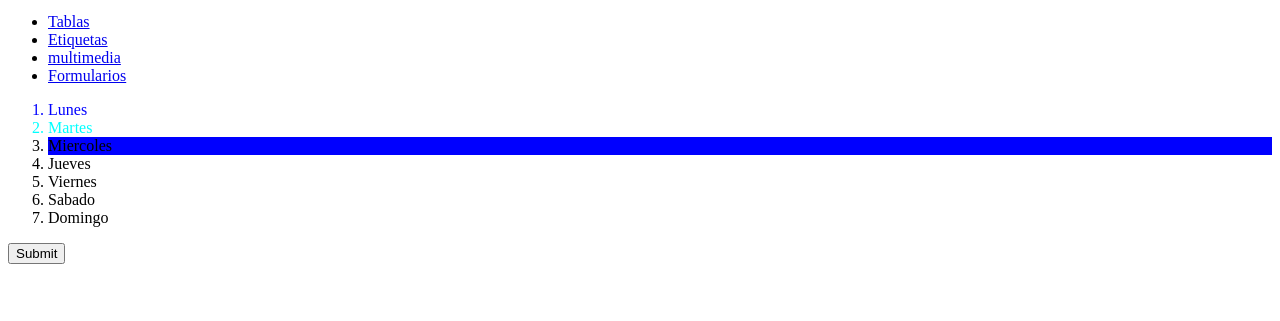
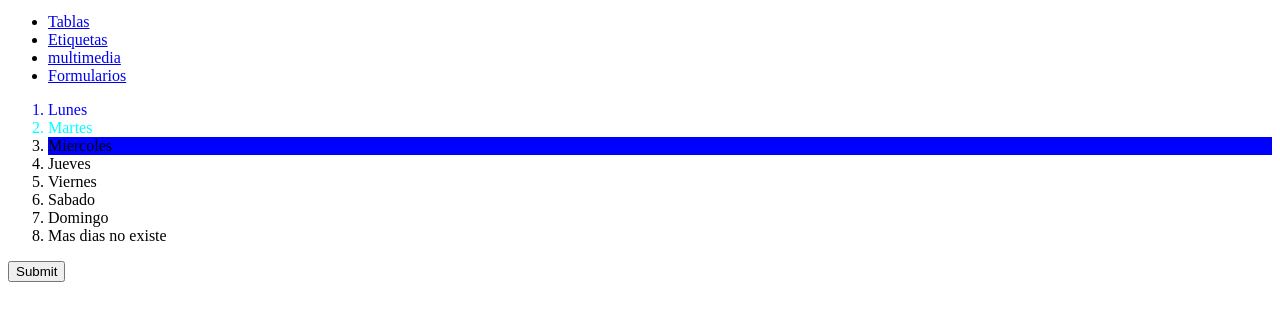
Before and after one commit to chelovidela2024/cac-24100, a plain HTML site: page index.html in a window 1280 px wide. Shown: the part 101-422 px from the top of the page. Drawn offline with Linux system fonts and the light colour scheme.

Commit message:
agregue una list

```diff
--- a/index.html
+++ b/index.html
@@ -31,6 +31,7 @@
         <li>Viernes</li>
         <li>Sabado</li>
         <li>Domingo</li>
+        <li>Mas dias no existe</li>
 
     </ol>
 
```
